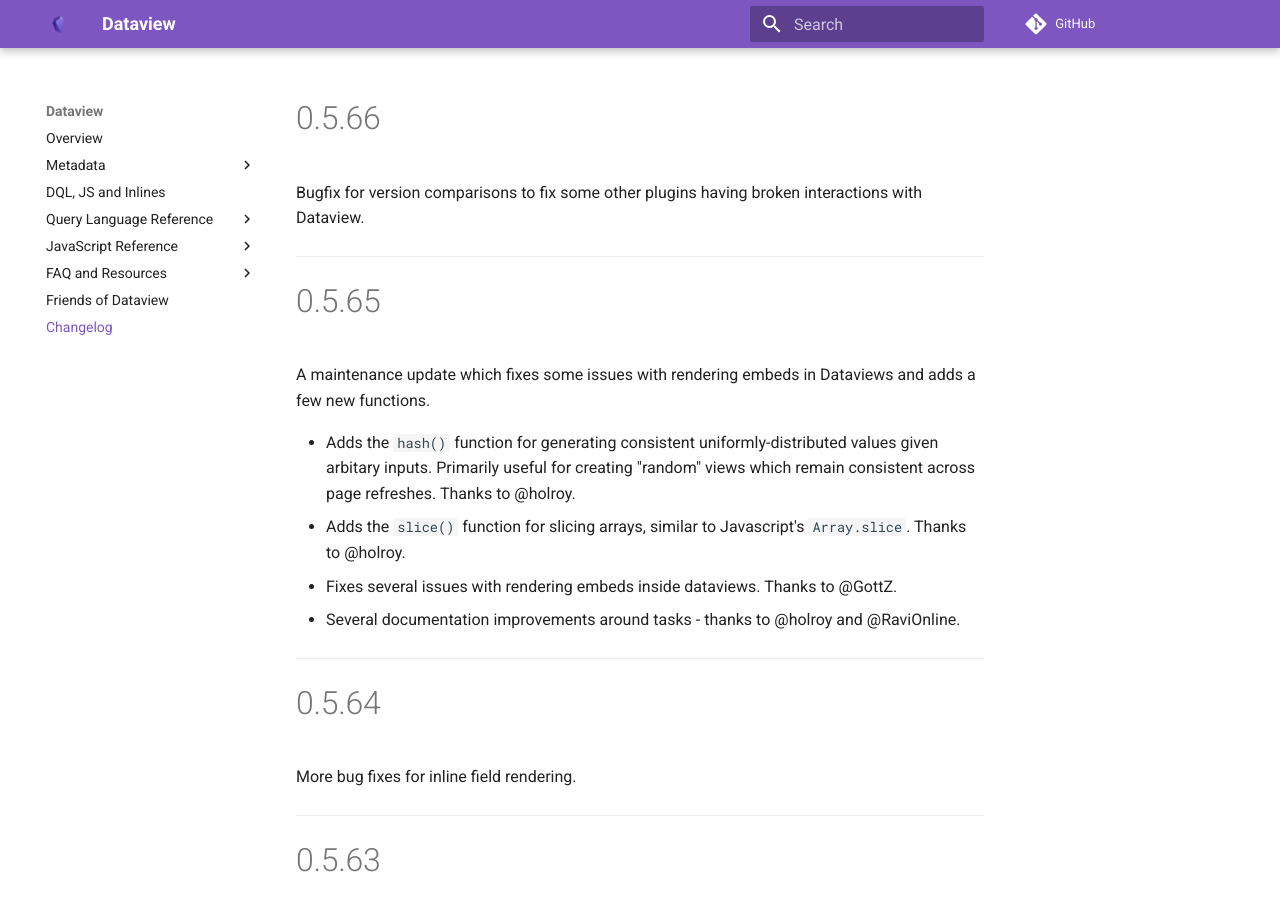
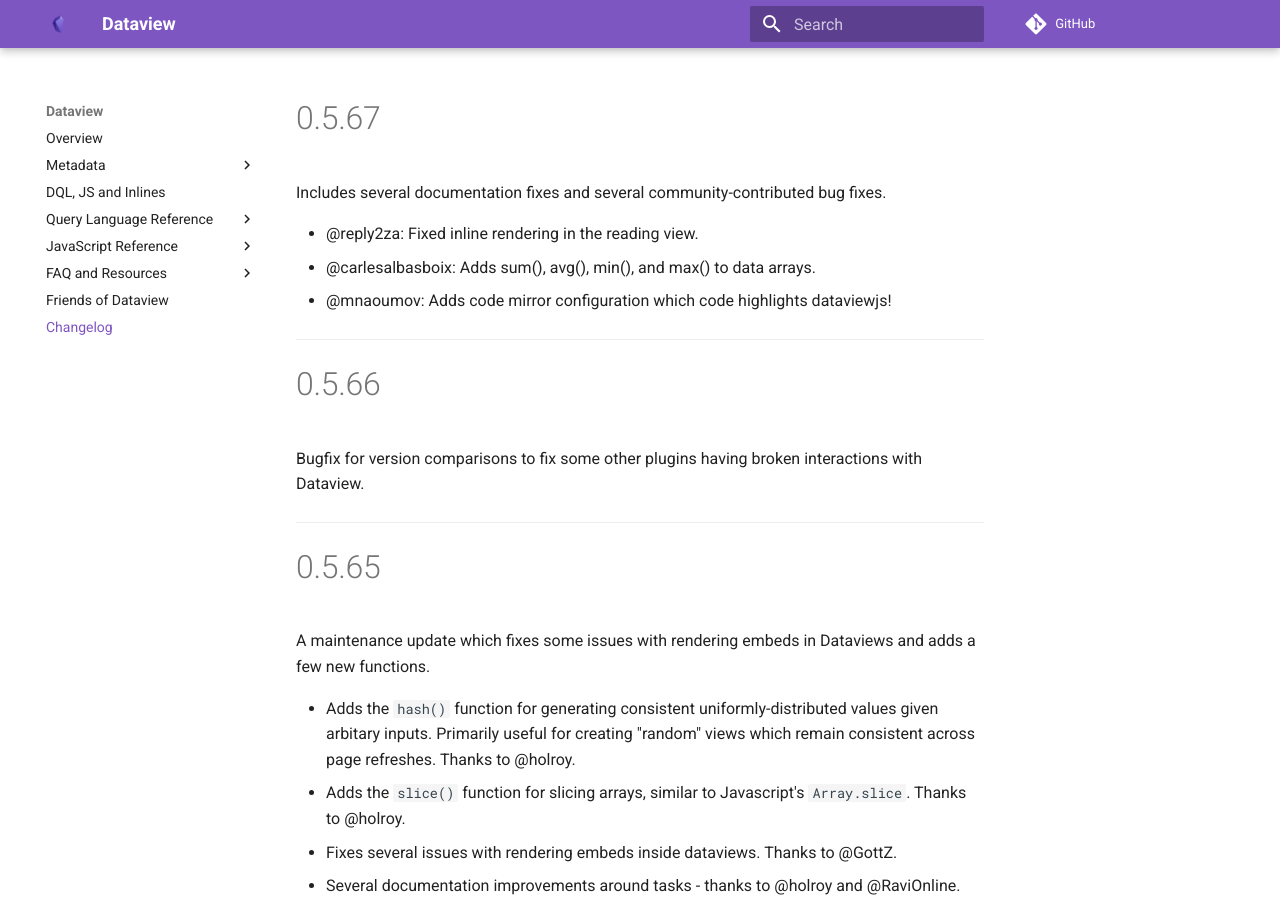
Before and after one commit to blacksmithgu/obsidian-dataview, an MkDocs documentation site: the page built from docs/docs/changelog.md, in a window 1280 px wide and 900 px high. Built offline with MkDocs 1.6.1 and Material for MkDocs 9.7.7, drawn with Linux system fonts in a browser that asks for light colours; comment, search, counter and statistics services are not loaded.

Commit message:
Auto-release 0.5.67

```diff
--- a/docs/docs/changelog.md
+++ b/docs/docs/changelog.md
@@ -1,3 +1,13 @@
+# 0.5.67
+
+Includes several documentation fixes and several community-contributed bug fixes.
+
+- @reply2za: Fixed inline rendering in the reading view.
+- @carlesalbasboix: Adds sum(), avg(), min(), and max() to data arrays.
+- @mnaoumov: Adds code mirror configuration which code highlights dataviewjs!
+
+---
+
 # 0.5.66
 
 Bugfix for version comparisons to fix some other plugins having broken interactions with Dataview.
--- a/manifest-beta.json
+++ b/manifest-beta.json
@@ -1,7 +1,7 @@
 {
   "id": "dataview",
   "name": "Dataview",
-  "version": "0.5.66",
+  "version": "0.5.67",
   "minAppVersion": "0.13.11",
   "description": "Complex data views for the data-obsessed.",
   "author": "Michael Brenan <blacksmithgu@gmail.com>",
--- a/package.json
+++ b/package.json
@@ -1,6 +1,6 @@
 {
   "name": "obsidian-dataview",
-  "version": "0.5.66",
+  "version": "0.5.67",
   "description": "Advanced data views for Obsidian.md.",
   "main": "lib/index.js",
   "types": "lib/index.d.ts",
--- a/versions.json
+++ b/versions.json
@@ -142,5 +142,6 @@
   "0.5.63": "0.12.0",
   "0.5.64": "0.12.0",
   "0.5.65": "0.12.0",
-  "0.5.66": "0.12.0"
+  "0.5.66": "0.12.0",
+  "0.5.67": "0.12.0"
 }
```
Also changed, not shown: CHANGELOG.md, manifest.json.
